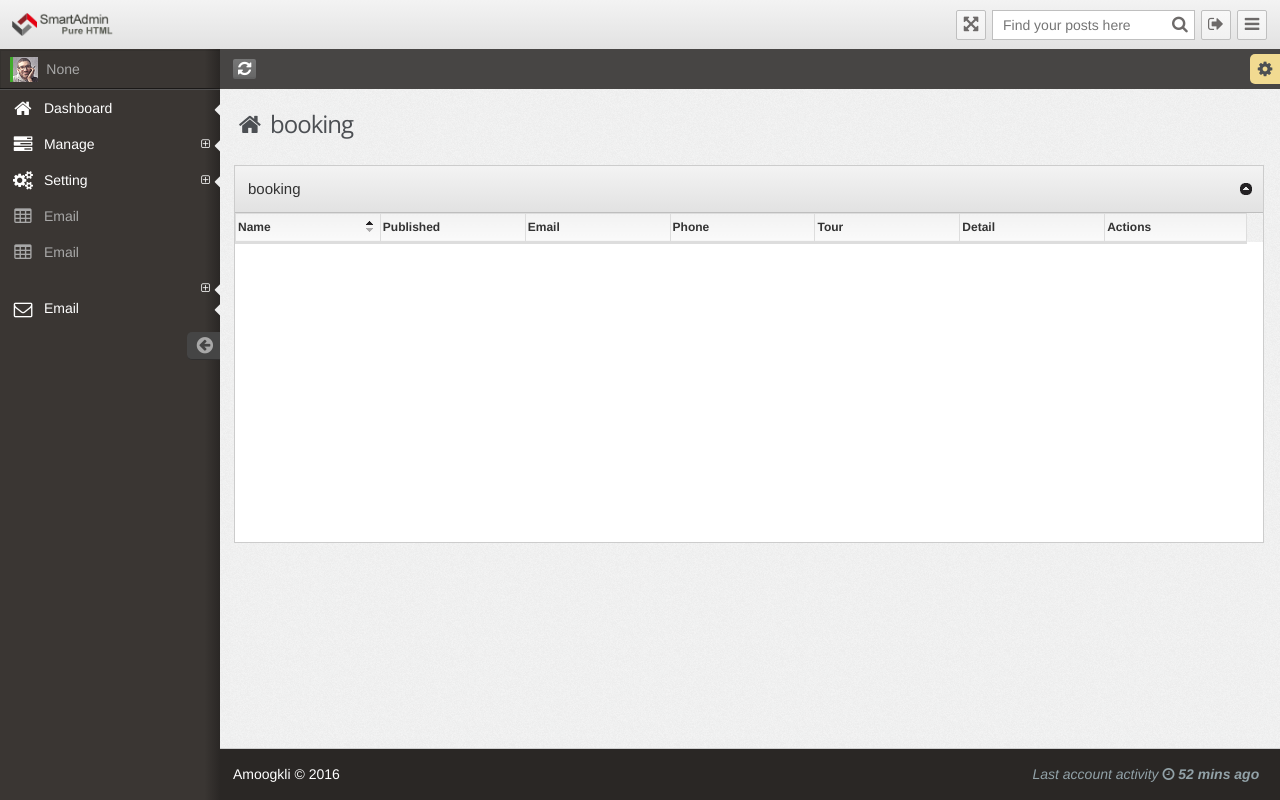
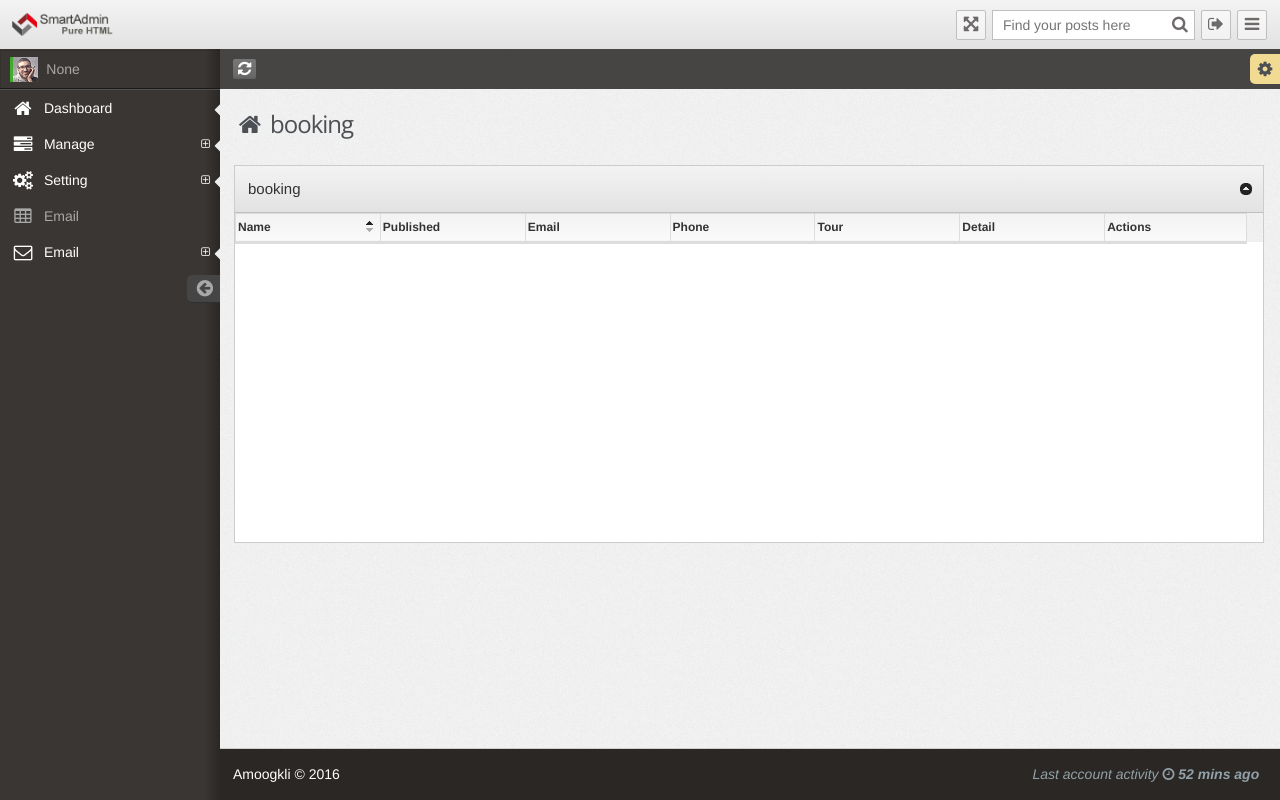
Before and after one commit to kimsal/amoogli-project, a Flask app: page /admin/booking in a window 1280 px wide. Run offline with Flask 2, Linux system fonts and the light colour scheme; data that the repository does not hold is empty; some libraries are stand-ins or nearby versions.

Commit message:
pull more ds

```diff
--- a/templates/admin/header.html
+++ b/templates/admin/header.html
@@ -257,8 +257,8 @@
                     <li class="">
                         <a href="/admin/email"><i class="fa fa-lg fa-fw fa-table"></i> <span class="menu-item-parent">Email</span></a>
                     </li>
-                    <li class="">
-                        <a href="#"><i class="fa fa-lg fa-fw fa-table"></i> <span class="menu-item-parent">Email</span>
+                    <!-- <li class="">
+                        <a href="#"><i class="fa fa-lg fa-fw fa-table"></i> <span class="menu-item-parent">Email</span> -->
                     <li class="active">
                         <a href="#"><i class="fa fa-lg fa-fw fa-envelope-o"></i> <span class="menu-item-parent">Email</span></a>
                         <ul>
```
